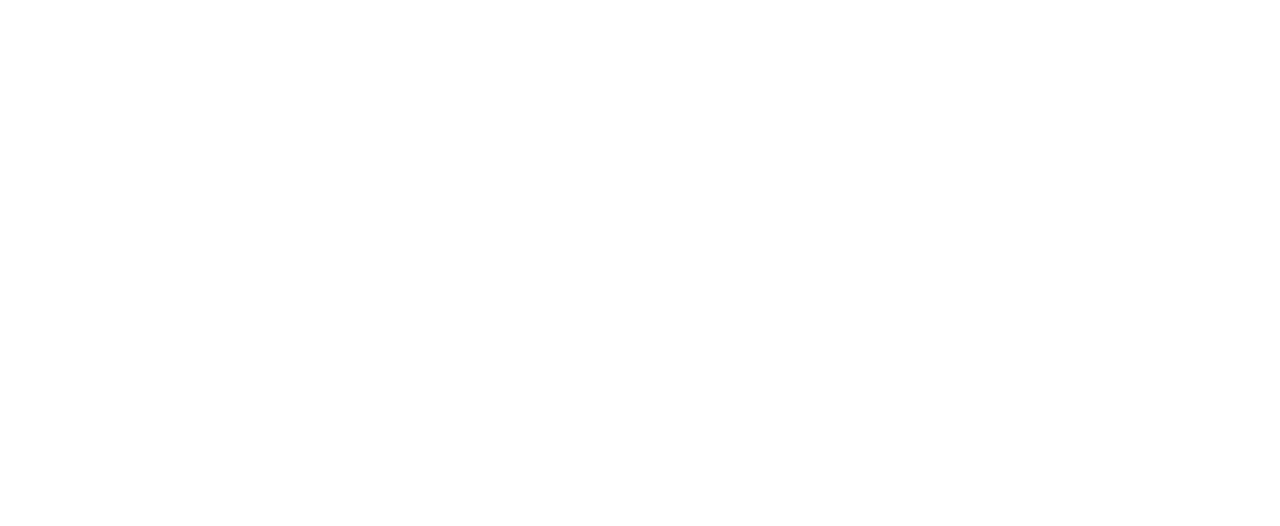
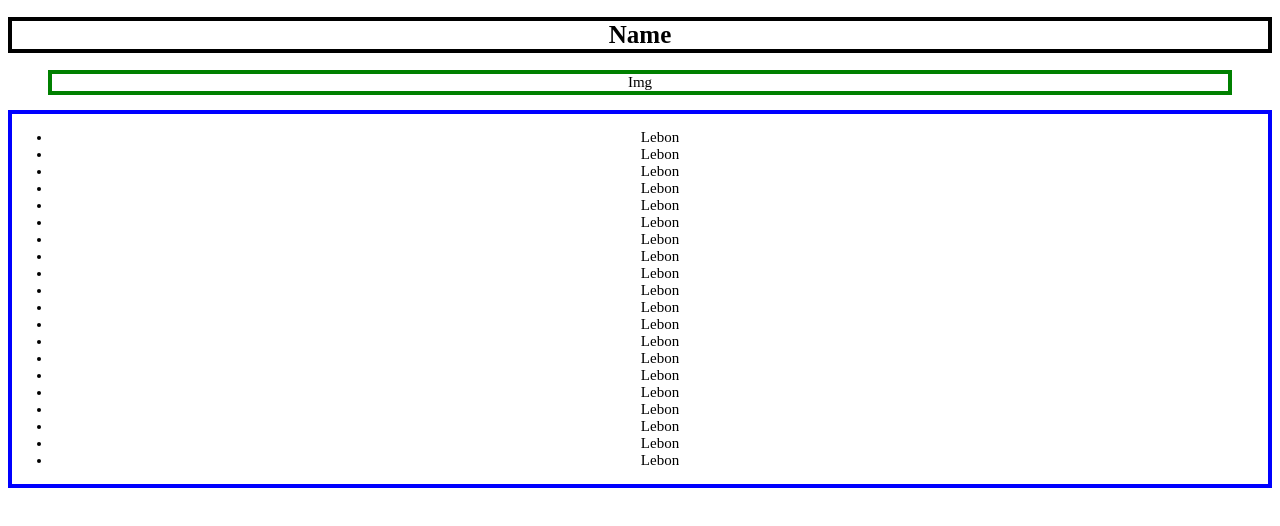
Before and after one commit to ae2baker/ae2Tribute, a plain HTML site: page index.html in a window 1280 px wide. Drawn offline with Linux system fonts and the light colour scheme.

Commit message:
Three containers made

```diff
--- a/css/style.css
+++ b/css/style.css
@@ -0,0 +1,15 @@
+html{
+    text-align: center;
+}
+    h1{
+        border: 4px black solid;
+        font-size: 25px;
+    }
+    figure{
+        border: 4px green solid;
+        font-size: 15px;
+    }
+    section{
+        border: 4px blue solid;
+        font-size: 15px;
+    }
--- a/index.html
+++ b/index.html
@@ -7,5 +7,32 @@
     <title>Tribute</title>
     <link rel="stylesheet" href="./css/style.css" />
   </head>
-  <body></body>
+  <body>
+    <h1>Name</h1>
+    <figure>Img</figure>
+    <section>
+      <ul>
+        <li>Lebon</li>
+        <li>Lebon</li>
+        <li>Lebon</li>
+        <li>Lebon</li>
+        <li>Lebon</li>
+        <li>Lebon</li>
+        <li>Lebon</li>
+        <li>Lebon</li>
+        <li>Lebon</li>
+        <li>Lebon</li>
+        <li>Lebon</li>
+        <li>Lebon</li>
+        <li>Lebon</li>
+        <li>Lebon</li>
+        <li>Lebon</li>
+        <li>Lebon</li>
+        <li>Lebon</li>
+        <li>Lebon</li>
+        <li>Lebon</li>
+        <li>Lebon</li>
+      </ul>
+    </section>
+  </body>
 </html>
```
